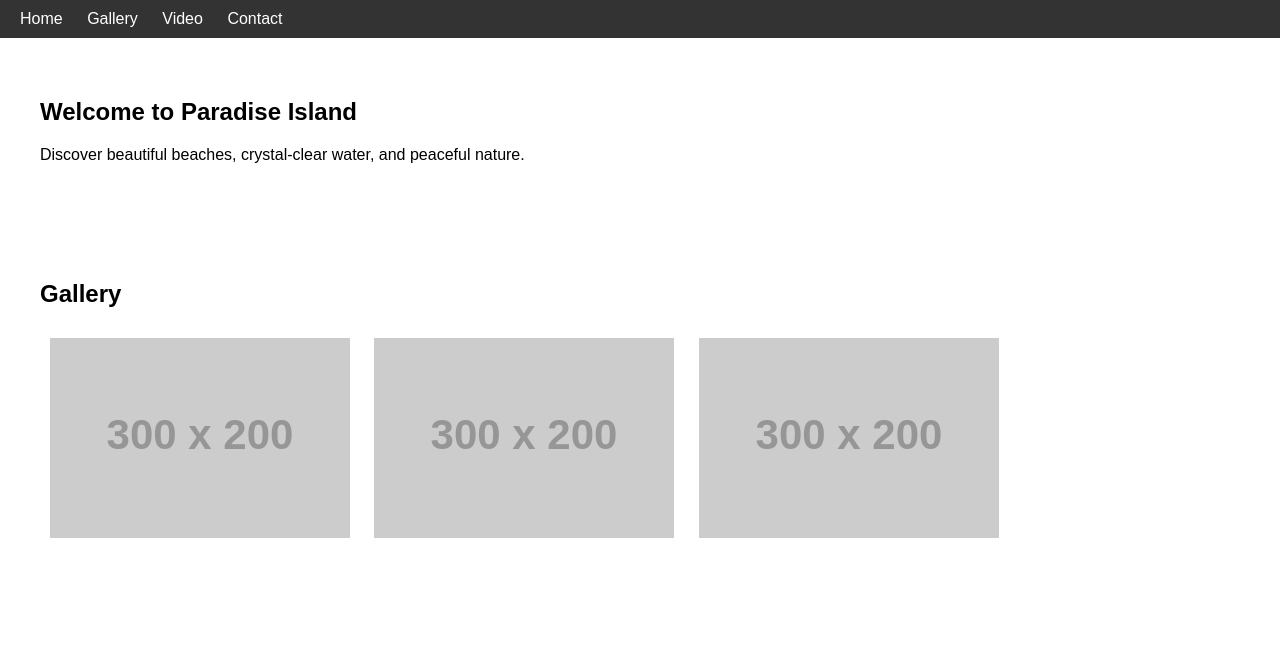
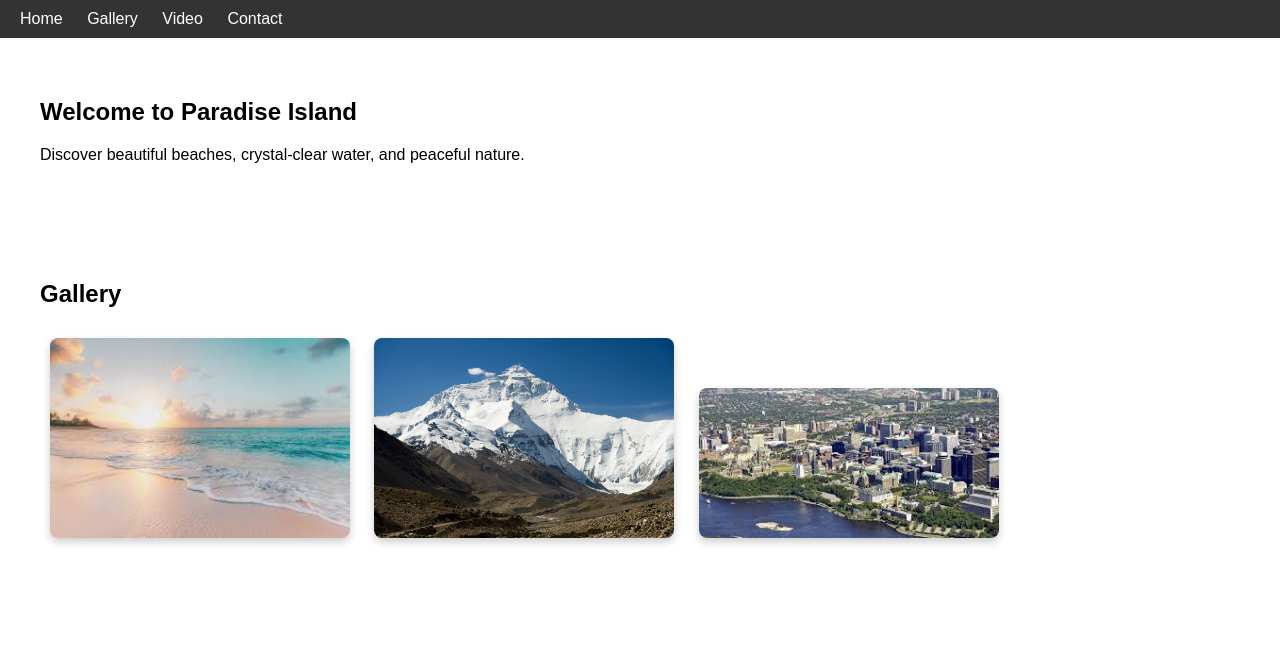
Before and after one commit to mmfk20/Travel-Destination, a plain HTML site: page index.html in a window 1280 px wide. Shown: the top 648 px of the page. Drawn offline with Linux system fonts and the light colour scheme; placeholder pictures from the web are drawn by us.

Commit message:
Update index.html

```diff
--- a/index.html
+++ b/index.html
@@ -9,7 +9,7 @@
     nav a { color: white; margin: 10px; text-decoration: none; }
     section { padding: 40px; }
     footer { background-color: #333; color: white; text-align: center; padding: 20px; }
-    img { width: 300px; margin: 10px; }
+    img { width: 300px; margin: 10px; border-radius: 8px; box-shadow: 0 4px 8px rgba(0,0,0,0.2); }
   </style>
 </head>
 <body>
@@ -28,9 +28,9 @@
 
   <section id="gallery">
     <h2>Gallery</h2>
-    <img src="https://via.placeholder.com/300x200?text=Beach" alt="Beach">
-    <img src="https://via.placeholder.com/300x200?text=Mountains" alt="Mountains">
-    <img src="https://via.placeholder.com/300x200?text=City" alt="City">
+    <img src="beach.jpg" alt="Beach">
+    <img src="mountin.jpg" alt="Mountains">
+    <img src="city.jpg" alt="City">
   </section>
 
   <section id="video">
```
